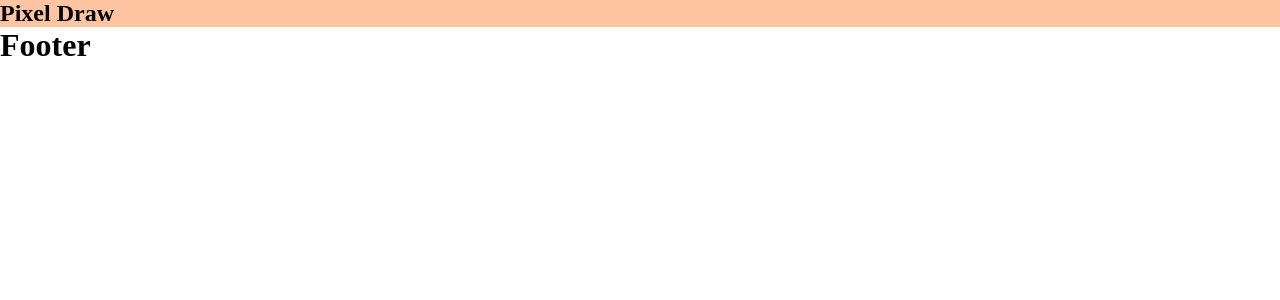
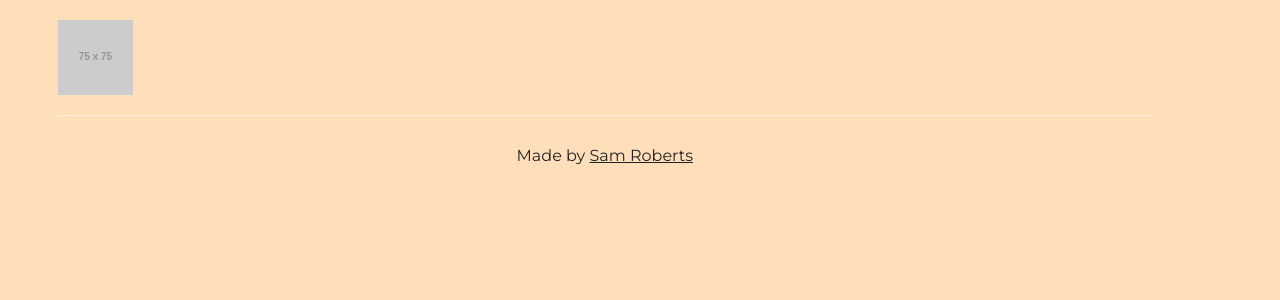
Before and after one commit to samroberts707/Pixel-Draw, a Vue app in the folder Pixel-Draw/: page / in a window 1280 px wide. Shown: the top 300 px of the page. Built offline with nearby package versions, Linux system fonts and the light colour scheme.

Commit message:
Add basic versions of the nav and footer to the site

```diff
--- a/Pixel-Draw/src/App.vue
+++ b/Pixel-Draw/src/App.vue
@@ -18,14 +18,24 @@ export default {
 </script>
 
 <style lang="scss">
+@import url('https://fonts.googleapis.com/css?family=Montserrat:400,500,600');
 * {
   margin: 0;
   padding: 0;
 }
 :root {
-  --blue: #b0deff;
-  --peach: #ffc5a1;
-  --orange: #ffd19a;
-  --yellow: #fff8a6;
+  --black: #222;
+  --blue: #BAE1FF;
+  --green: #BAFFC9;
+  --yellow: #FFFFBA;
+  --orange: #FFDFBA;
+  --pink: #FFB3BA;
+}
+body {
+  background-color: var(--orange);
+  p, li, a, h1, h2, h3, h4, h5, h6 {
+    font-family: 'Montserrat', sans-serif;
+    color: var(--black);
+  }
 }
 </style>
--- a/Pixel-Draw/src/components/Footer.vue
+++ b/Pixel-Draw/src/components/Footer.vue
@@ -1,6 +1,6 @@
 <template>
   <footer>
-    <h1>Footer</h1>
+    <p>Made by <a href="https://github.com/samroberts707" target="_blank">Sam Roberts</a></p>
   </footer>
 </template>
 
@@ -12,6 +12,14 @@ export default {
 
 <style lang="scss" scoped>
 footer {
-  display: block;
+  display: grid;
+  grid-template-columns: 90%;
+  width: 100vw;
+  p {
+    margin-left: 5%;
+    text-align: center;
+    padding: 30px 0;
+    border-top: 1px solid rgba($color: #FFF, $alpha: 0.5);
+  }
 }
 </style>
--- a/Pixel-Draw/src/components/Navigation.vue
+++ b/Pixel-Draw/src/components/Navigation.vue
@@ -1,6 +1,8 @@
 <template>
   <nav>
-    <h1>Pixel Draw</h1>
+    <div class="logo">
+      <img src="https://via.placeholder.com/75" id="logo" >
+    </div>
   </nav>
 </template>
 
@@ -12,7 +14,15 @@ export default {
 
 <style lang="scss" scoped>
 nav {
-  display: block;
-  background-color: var(--peach);
+  display: grid;
+  grid-template-columns: 90%;
+  width: 100vw;
+  div.logo {
+    margin-left: 5%;
+    padding: 20px 0;
+    img#logo {
+      display: block;
+    }
+  }
 }
 </style>
```
